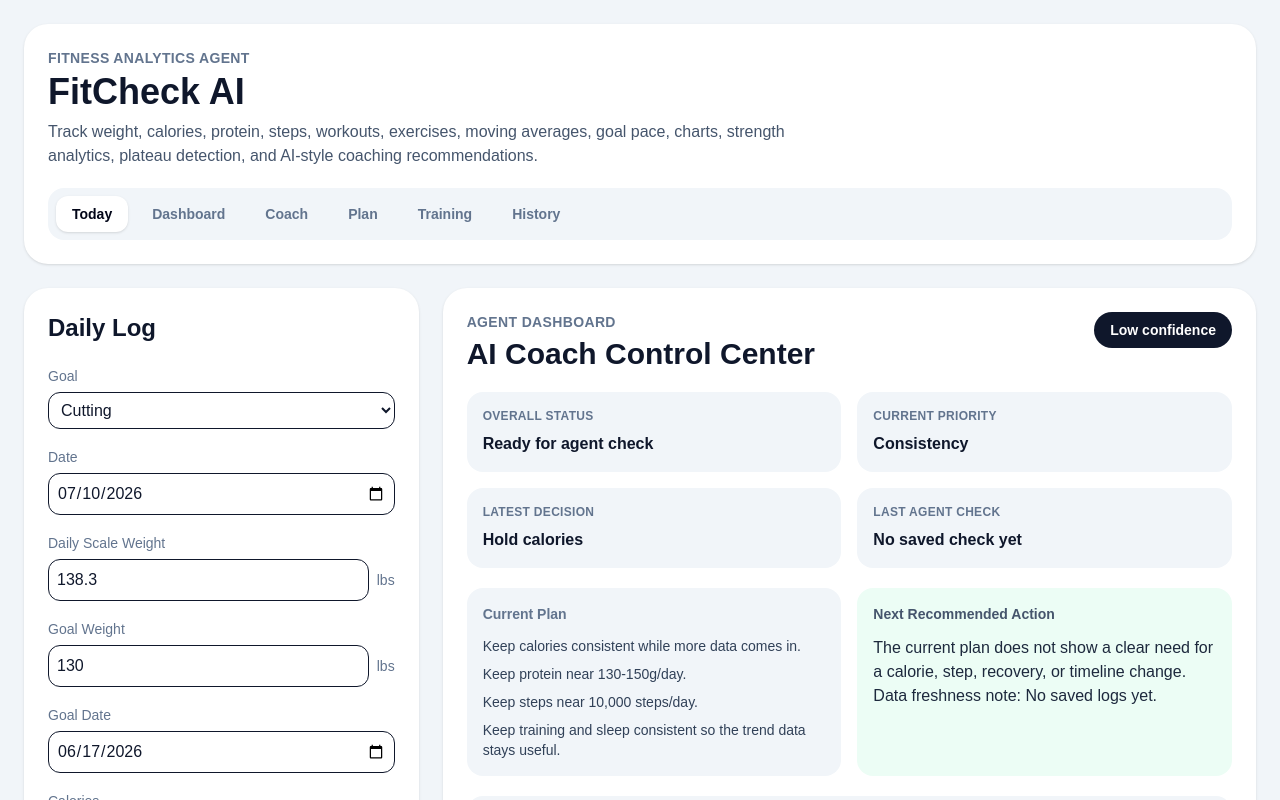
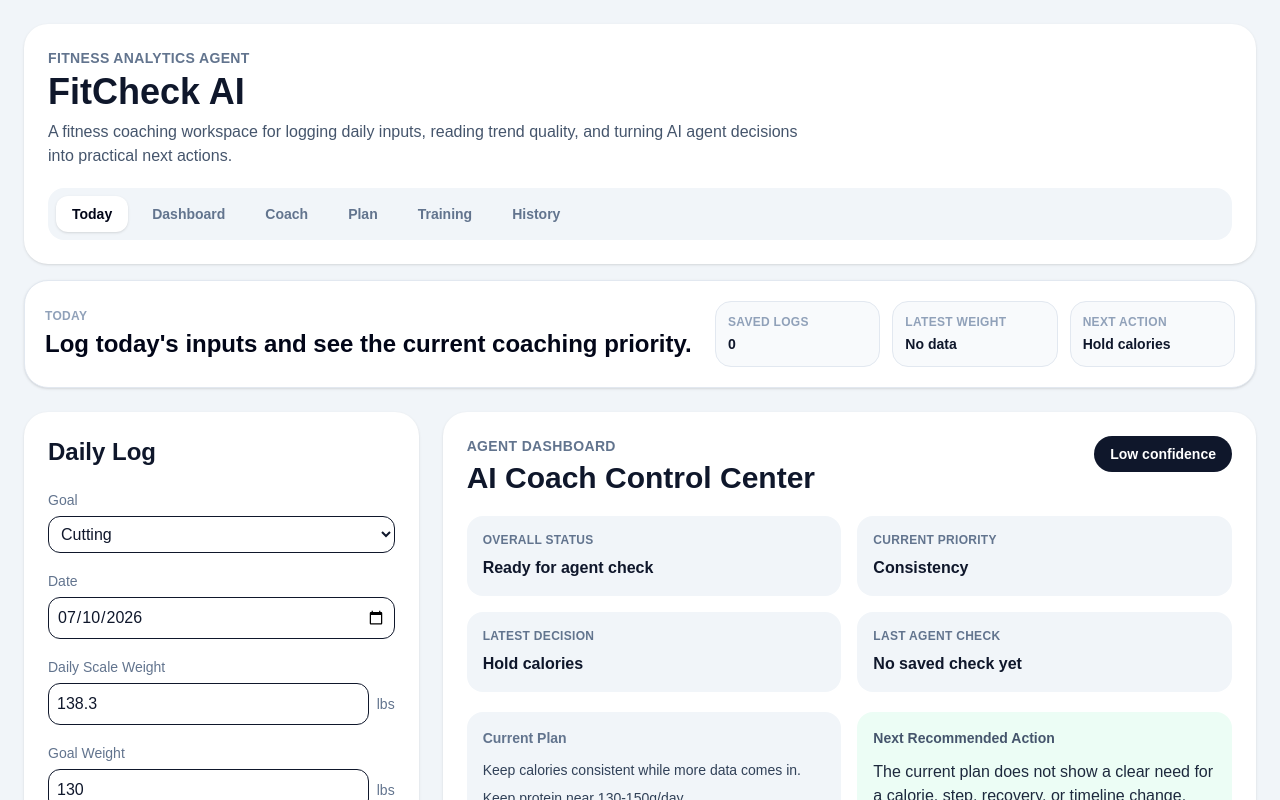
Before and after one commit to ayushs36/fitcheck-ai, a Next.js app: page / in a window 1280 px wide. Shown: the top 800 px of the page. Built offline with nearby package versions, Linux system fonts and the light colour scheme.

Commit message:
Polish Day 45 app pages

```diff
--- a/app/page.tsx
+++ b/app/page.tsx
@@ -95,12 +95,42 @@ const COACHING_PLAN_HISTORY_KEY = "fitcheck-coaching-plan-history-v1";
 const EDIT_LOG_ID_KEY = "fitcheck-edit-log-id-v1";
 
 const APP_NAV_ITEMS = [
-  { href: "/", label: "Today", view: "today" },
-  { href: "/dashboard", label: "Dashboard", view: "dashboard" },
-  { href: "/coach", label: "Coach", view: "coach" },
-  { href: "/plan", label: "Plan", view: "plan" },
-  { href: "/training", label: "Training", view: "training" },
-  { href: "/history", label: "History", view: "history" },
+  {
+    href: "/",
+    label: "Today",
+    view: "today",
+    description: "Log today's inputs and see the current coaching priority.",
+  },
+  {
+    href: "/dashboard",
+    label: "Dashboard",
+    view: "dashboard",
+    description: "Review progress, trend quality, goal pace, and readiness.",
+  },
+  {
+    href: "/coach",
+    label: "Coach",
+    view: "coach",
+    description: "Run FitCheck Agent and review decision history.",
+  },
+  {
+    href: "/plan",
+    label: "Plan",
+    view: "plan",
+    description: "Manage targets, maintenance, adherence, and plan snapshots.",
+  },
+  {
+    href: "/training",
+    label: "Training",
+    view: "training",
+    description: "Inspect strength trend and workout performance signals.",
+  },
+  {
+    href: "/history",
+    label: "History",
+    view: "history",
+    description: "Review saved reports, agent decisions, and past logs.",
+  },
 ] as const;
 
 type AppView = (typeof APP_NAV_ITEMS)[number]["view"];
@@ -114,6 +144,8 @@ export function FitCheckApp() {
   const pathname = usePathname();
   const router = useRouter();
   const activeView = getViewFromPath(pathname);
+  const activeNavItem =
+    APP_NAV_ITEMS.find((item) => item.view === activeView) ?? APP_NAV_ITEMS[0];
   const showToday = activeView === "today";
   const showDashboard = activeView === "dashboard";
   const showCoach = activeView === "coach";
@@ -1732,10 +1764,64 @@ function toggleLogMonth(monthYear: string) {
       : [...current, monthYear]
   );
 }
+
+const pageStats = (() => {
+  if (showToday) {
+    return [
+      { label: "Saved logs", value: `${logs.length}` },
+      { label: "Latest weight", value: latestWeight > 0 ? `${latestWeight.toFixed(1)} lbs` : "No data" },
+      { label: "Next action", value: agentDecision.action },
+    ];
+  }
+
+  if (showDashboard) {
+    return [
+      { label: "Goal status", value: goalStatus },
+      { label: "Readiness", value: readinessScore.status },
+      { label: "Data quality", value: dataFreshness.status },
+    ];
+  }
+
+  if (showCoach) {
+    return [
+      { label: "Current decision", value: agentDecision.action },
+      { label: "Confidence", value: agentDecision.confidence },
+      {
+        label: "Last check",
+        value: latestAgentCheck
+          ? new Date(latestAgentCheck.date).toLocaleDateString()
+          : "None",
+      },
+    ];
+  }
+
+  if (showPlan) {
+    return [
+      { label: "Plan focus", value: weeklyPlan.focus },
+      { label: "Adherence", value: `${planAdherence.score}/100` },
+      { label: "Saved plans", value: `${coachingPlanHistory.length}` },
+    ];
+  }
+
+  if (showTraining) {
+    return [
+      { label: "Strength status", value: strengthStatus },
+      { label: "Volume change", value: `${volumeChange.toFixed(1)}%` },
+      { label: "Exercises logged", value: `${totalExercises}` },
+    ];
+  }
+
+  return [
+    { label: "Saved logs", value: `${logs.length}` },
+    { label: "Agent checks", value: `${agentHistory.length}` },
+    { label: "Saved plans", value: `${coachingPlanHistory.length}` },
+  ];
+})();
+
   return (
     <main className="min-h-screen bg-slate-100 p-4 text-slate-900 md:p-6">
       <div className="mx-auto max-w-7xl">
-        <header className="mb-6 rounded-3xl bg-white p-6 shadow-sm">
+        <header className="mb-4 rounded-3xl bg-white p-6 shadow-sm">
           <p className="text-sm font-semibold uppercase tracking-wide text-slate-500">
             Fitness Analytics Agent
           </p>
@@ -1743,9 +1829,9 @@ function toggleLogMonth(monthYear: string) {
           <h1 className="mt-1 text-4xl font-bold">FitCheck AI</h1>
 
           <p className="mt-2 max-w-3xl text-slate-600">
-            Track weight, calories, protein, steps, workouts, exercises, moving
-            averages, goal pace, charts, strength analytics, plateau detection,
-            and AI-style coaching recommendations.
+            A fitness coaching workspace for logging daily inputs, reading
+            trend quality, and turning AI agent decisions into practical next
+            actions.
           </p>
 
           <nav className="mt-5 flex gap-2 overflow-x-auto rounded-2xl bg-slate-100 p-2">
@@ -1768,6 +1854,35 @@ function toggleLogMonth(monthYear: string) {
             })}
           </nav>
         </header>
+
+        <section className="mb-6 rounded-3xl border border-slate-200 bg-white p-5 shadow-sm">
+          <div className="flex flex-col gap-4 lg:flex-row lg:items-center lg:justify-between">
+            <div>
+              <p className="text-xs font-semibold uppercase tracking-wide text-slate-400">
+                {activeNavItem.label}
+              </p>
+              <h2 className="mt-1 text-2xl font-semibold text-slate-950">
+                {activeNavItem.description}
+              </h2>
+            </div>
+
+            <div className="grid gap-3 sm:grid-cols-3 lg:min-w-[520px]">
+              {pageStats.map((stat) => (
+                <div
+                  key={stat.label}
+                  className="rounded-2xl border border-slate-200 bg-slate-50 p-3"
+                >
+                  <p className="text-xs font-semibold uppercase tracking-wide text-slate-400">
+                    {stat.label}
+                  </p>
+                  <p className="mt-1 text-sm font-semibold text-slate-900">
+                    {stat.value}
+                  </p>
+                </div>
+              ))}
+            </div>
+          </div>
+        </section>
 
         <section className={showToday ? "grid gap-6 lg:grid-cols-3" : "space-y-6"}>
 {showToday && (
--- a/components/Stat.tsx
+++ b/components/Stat.tsx
@@ -1,8 +1,12 @@
 export function Stat({ label, value }: { label: string; value: string }) {
   return (
-    <div className="rounded-2xl bg-slate-50 p-4">
-      <p className="text-sm text-slate-500">{label}</p>
-      <p className="mt-1 text-xl font-semibold">{value}</p>
+    <div className="rounded-2xl border border-slate-200 bg-slate-50 p-4">
+      <p className="text-xs font-semibold uppercase tracking-wide text-slate-500">
+        {label}
+      </p>
+      <p className="mt-2 text-xl font-semibold leading-tight text-slate-950">
+        {value}
+      </p>
     </div>
   );
 }
```
